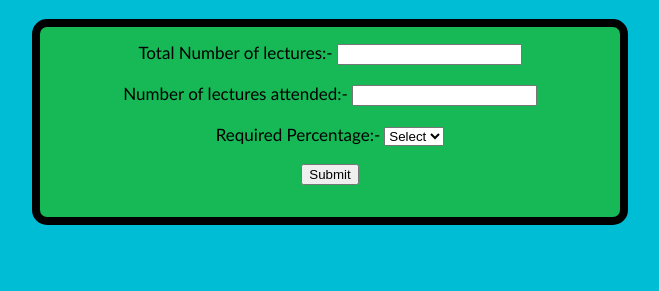
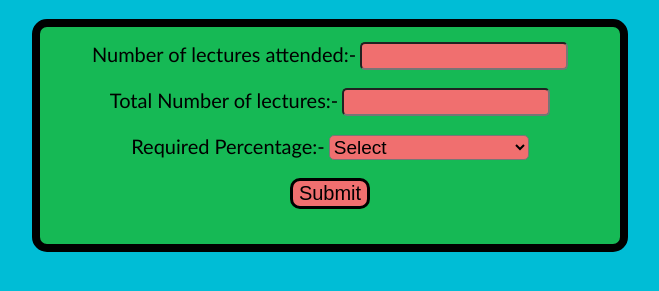
Before and after one commit to LoafCitler/Attendance_Calculator, a plain HTML site: page index.html in a window 1280 px wide. Shown: the part 63-354 px from the top of the page, without its empty margins (310-969 px from the left). Drawn offline with Linux system fonts and the light colour scheme.

Commit message:
Add files via upload

```diff
--- a/index.html
+++ b/index.html
@@ -15,13 +15,34 @@
         }
 
         label {
-            font-size: 17px;
+            font-size: 20px;
             font-family: 'Gill Sans', 'Gill Sans MT', Calibri, 'Trebuchet MS', sans-serif;
         }
 
+        .inp{
+            font-size: 19px;
+            width: 200px;
+            border-radius: 5px;
+            background-color: rgb(240, 111, 111);
+        }
+        .inp:hover{
+            background-color: rgb(207, 66, 66);
+        }
+
         p {
-            font-size: 17px;
+            font-size: 20px;
             font-family: 'Gill Sans', 'Gill Sans MT', Calibri, 'Trebuchet MS', sans-serif
+        }
+
+        .b{
+            font-size: 20px;
+            border-radius: 10px;
+            border: 3px solid ;
+            background-color: rgb(240, 111, 111);
+        }
+
+        .b:hover{
+            background-color: rgb(207, 66, 66);
         }
 
         .box {
@@ -39,14 +60,14 @@
 <body>
     <h1>Attendance Calculator</h1>
     <div class="box">
+        <label>Number of lectures attended:-</label>
+        <input class="inp" type="number" id="attended" action="">
+        <br><br>
         <label>Total Number of lectures:-</label>
-        <input type="number" id="totalattendance" action="">
-        <br><br>
-        <label>Number of lectures attended:-</label>
-        <input type="number" id="attended" action="">
+        <input class="inp" type="number" id="totalattendance" action="">
         <br><br>
         <label>Required Percentage:-</label>
-        <select id='rp'>
+        <select class="inp" id='rp' >
             <option value="0">Select</option>
             <option value="75">75%</option>
             <option value="80">80%</option>
@@ -59,6 +80,7 @@
         <button onclick="display()" class="b">Submit</button>
         <p id="out1"></p>
         <p id="out2"></p>
+        <p id="out3"></p>
     </div>
     <script>
         function display()
@@ -74,9 +96,12 @@
             }
             else
             {
-                document.getElementById('out1').innerHTML='Your current Attendance Percentage is:- '+pr;
+                document.getElementById('out1').innerHTML='Your current Attendance Percentage is:- '+Math.trunc(pr);
                 if (pr>=rp){
                     document.getElementById('out2').innerHTML='You meet the required attendance';
+                    ml=(la*100)/rp-ta;
+                    document.getElementById('out3').innerHTML='You can miss '+ Math.trunc(ml) ;
+
 
                 }
                 else{
```
